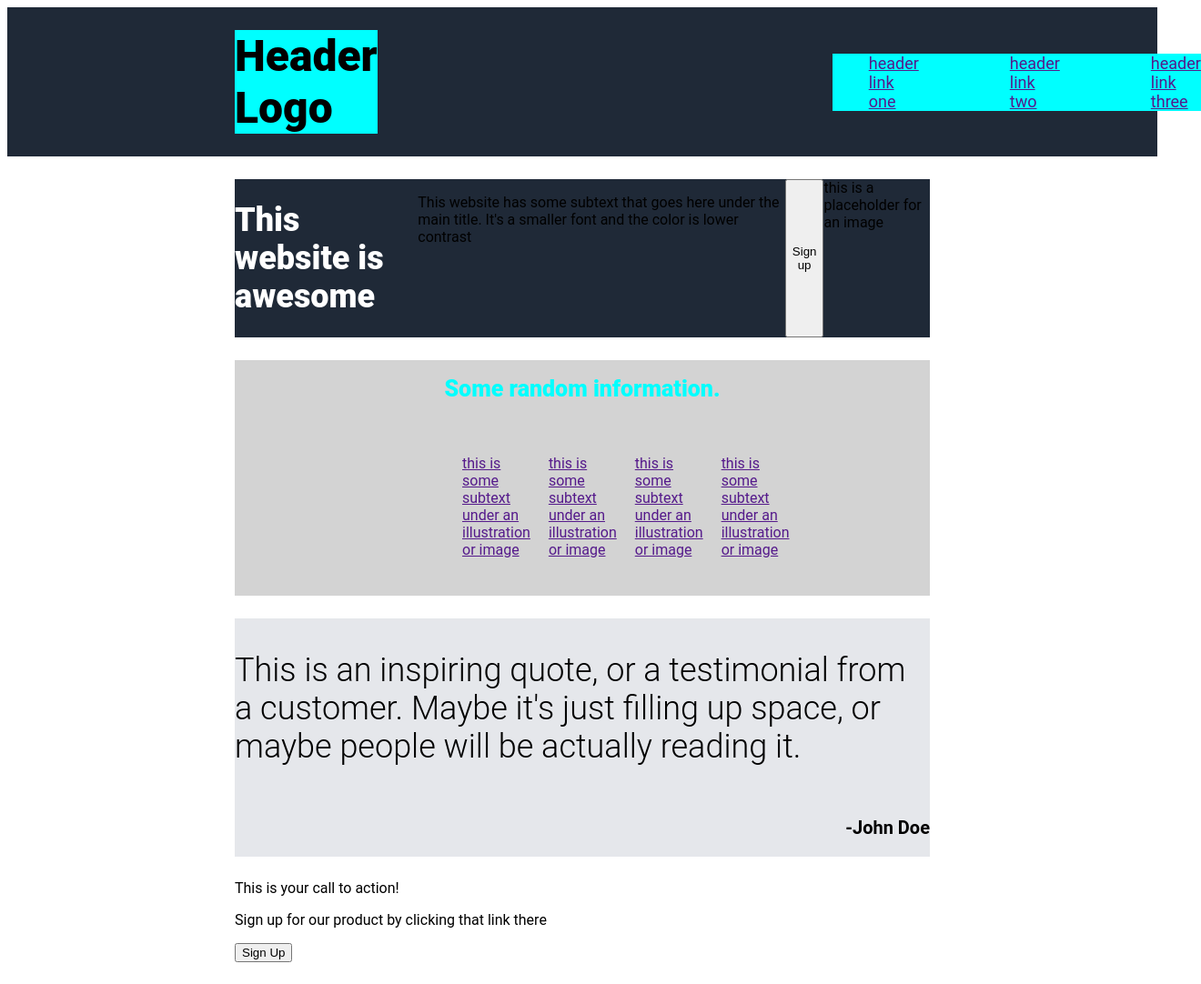
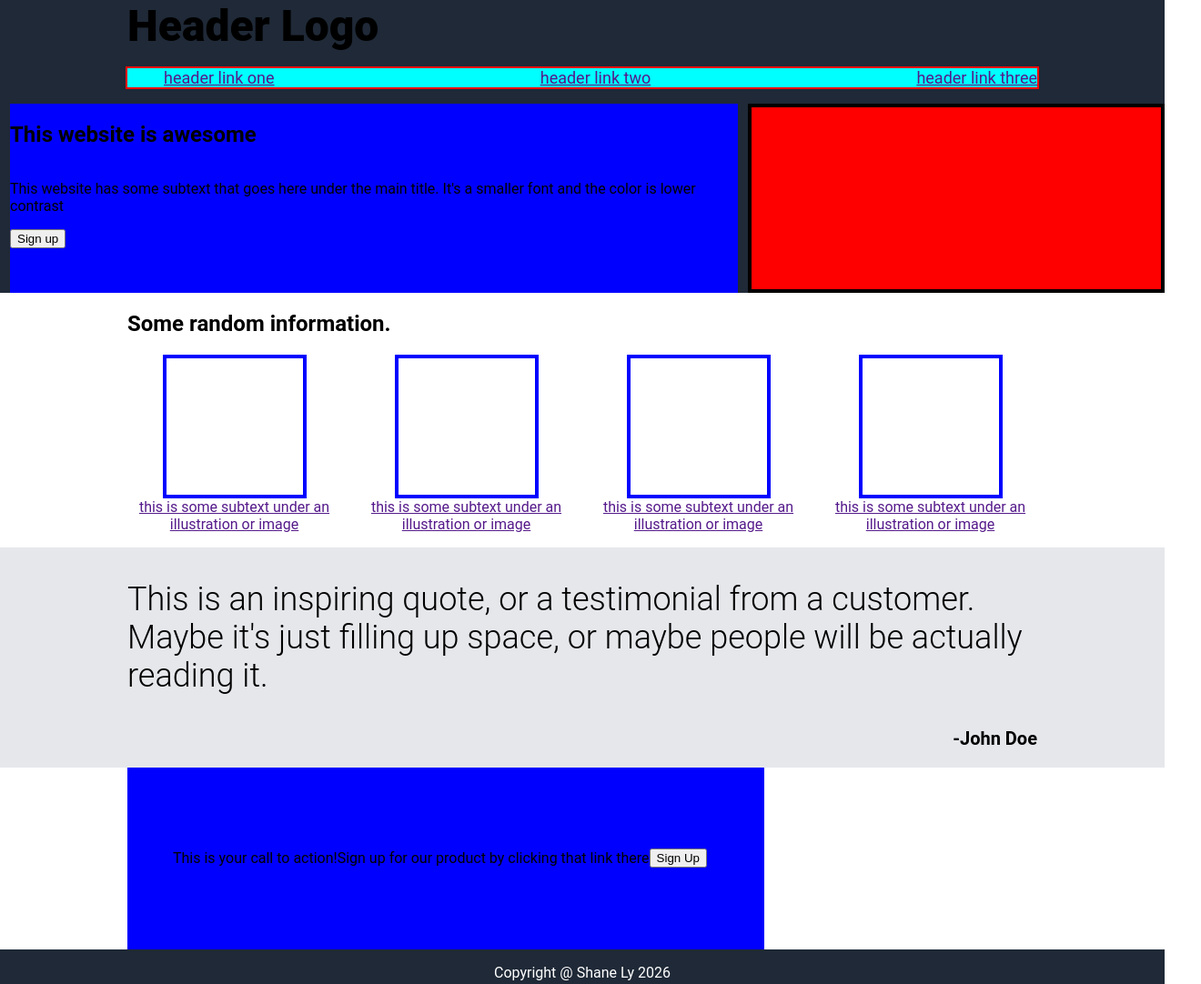
Before and after one commit to shanelyy/landing_page, a plain HTML site: page index.html in a window 1280 px wide. Shown: the top 1082 px of the page at 91% size, 1320 px wide, since content can reach past the window. Drawn offline with Linux system fonts and the light colour scheme.

Commit message:
Remove nested header, cchange h1 to h2

```diff
--- a/index.html
+++ b/index.html
@@ -10,6 +10,7 @@
 <body>
 
     <header>
+    <div class="content-container">
         <div class="logo">Header Logo</div>
         <div class="nav-links">
             <ul>
@@ -18,36 +19,52 @@
                 <li><a href="">header link three</a></li>
             </ul>
         </div>
+    </div>
     </header>
 
     <div class="section_one">
-        <h1 class="header">This website is awesome</h1>
+        <div class="content-container">
+            <h2 class="header">This website is awesome</h2>
                 <p>This website has some subtext that goes here under the main title. It's a smaller font and the color is lower contrast</p>
                 <button>Sign up</button>
-            <a>this is a placeholder for an image</a>
+
+        </div>
+        <div class="image-placeholder"></div>
+
     </div>
 
     <div class="section_two">
-        <h1 class="title">Some random information.</h1>
+        <div class="content-container">
+
+            <h2 class="title">Some random information.</h2>
                 <div class="body_info">
                 <ul>
-                <li><a href="">this is some subtext under an illustration or image</a></li>
-                <li><a href="">this is some subtext under an illustration or image</a></li>
-                <li><a href="">this is some subtext under an illustration or image</a></li>
-                <li><a href="">this is some subtext under an illustration or image</a></li>
+                    <li><div class="list-image-placeholder"></div><a href="">this is some subtext under an illustration or image</a></li>
+                    <li><div class="list-image-placeholder"></div><a href="">this is some subtext under an illustration or image</a></li>
+                    <li><div class="list-image-placeholder"></div><a href="">this is some subtext under an illustration or image</a></li>
+                    <li><div class="list-image-placeholder"></div><a href="">this is some subtext under an illustration or image</a></li>
                 </ul>
             </div>
         </div>
 
+    </div>
+
+
     <div class="section_three">
+        <div class="content-container">
             <p class="quote">This is an inspiring quote, or a testimonial from a customer. Maybe it's just filling up space, or maybe people will be actually reading it.  </p>
             <p class="author">-John Doe</p>
         </div>
+    </div>
 
     <div class="section_four">
+        <div class="content-container">
+            <div class="button-container">
             <p class="header">This is your call to action!</p>
             <p class="text">Sign up for our product by clicking that link there</p>
             <button>Sign Up</button>
+        </div>
+        </div>
     </div>
 
     <footer>
--- a/style.css
+++ b/style.css
@@ -1,9 +1,10 @@
 body {
     font-family: "Roboto", sans-serif;
+    margin:0;
 }
 
 div {
-    margin: 25px 250px 25px 250px;
+   /* margin: 25px 250px 25px 250px;*/
 }
 
 
@@ -12,36 +13,81 @@ header {
     display: flex;
     background-color: #1F2937;
     align-items: center;
+    width: 100%;
+}
+
+.content-container {
+    margin: 0 auto;
+    width: 100%;
+    max-width: 1000px;
+}
+
+.main-header {
+    display: flex;
+    justify-content: space-between;
+    flex-direction: row;
+
 }
 
 .logo {
     font-size: 48px;
     font-weight: 800;
-    background-color: aqua;
+    display: flex;
+    flex-direction: row;
+}
+
+.nav-links {
+    flex: 1;
+    display: flex;
 }
 
 .nav-links ul {
     list-style-type: none;
     display: flex;
+    gap: 50px;
+    font-size: 18px;
+    justify-content: space-between;
+    width: 100%;
     background-color: aqua;
-    gap: 100px;
-    font-size: 18px;
+    outline: 2px solid red;
 }
 
 .section_one {
     background-color: #1F2937;
     display: flex;
-
+    justify-content: space-between;
 }
 
 .section_one h1 {
     font-size: 36px;
     font-weight: 900;
     color: #ffffff;
+
+}
+
+.section_one .content-container {
+    display: flex;
+    flex-direction: column;
+    align-items: flex-start;
+    flex:1;
+    max-width: 800px; /*delete later*/
+    background-color: blue;
+    padding: 0;
+
+}
+
+.image-placeholder {
+    height: 200px;
+    width: 450px;
+    border: 4px solid black;
+    display: flex;
+    flex-shrink: 0;
+    background-color: red;
+
 }
 
 .section_two {
-    background-color: lightgrey;
+    background-color: white;
     display: flex;
     flex-direction: column;
 }
@@ -49,16 +95,32 @@ header {
 .section_two h1 {
     font-size: 25px;
     font-weight: 800;
-    color: aqua;
+    color: black;
     text-align: center;
 }
 
-.body_info ul {
+.body_info ul { /* my container: contains the list of images with subtext */
     display: flex;
     flex-direction: row;
+    justify-content: center;
     list-style: none;
     gap: 20px;
     padding: 0;
+}
+
+.body_info li { /* the individual list item */
+    display: flex;
+    flex-direction: column;
+    align-items: center;
+    text-align: center;
+}
+
+.list-image-placeholder { /* the image placeholders for the list */
+    height: 150px;
+    width: 150px;
+    border: 4px solid blue;
+    flex-shrink: 0;
+
 }
 
 .section_three {
@@ -74,6 +136,14 @@ header {
     color: black;
 }
 
+.button-container {
+    background-color: blue;
+    width: 600px;
+    height: 100px;
+    display: flex;
+    padding: 50px;
+    align-items: center;
+}
 .author {
     display: flex;
     font-size: 20px;
```
Lines whose indentation alone changed are shown as unchanged.
